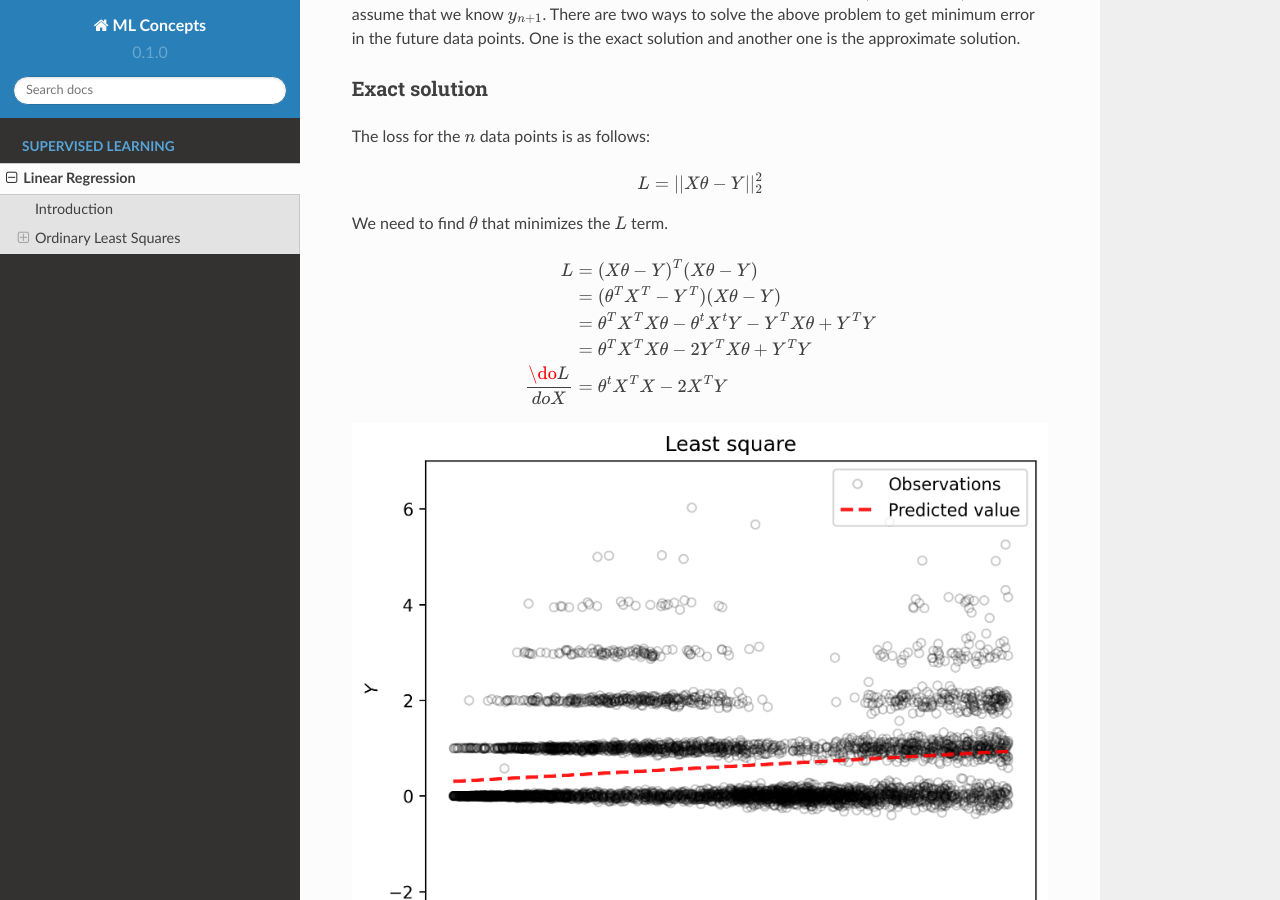
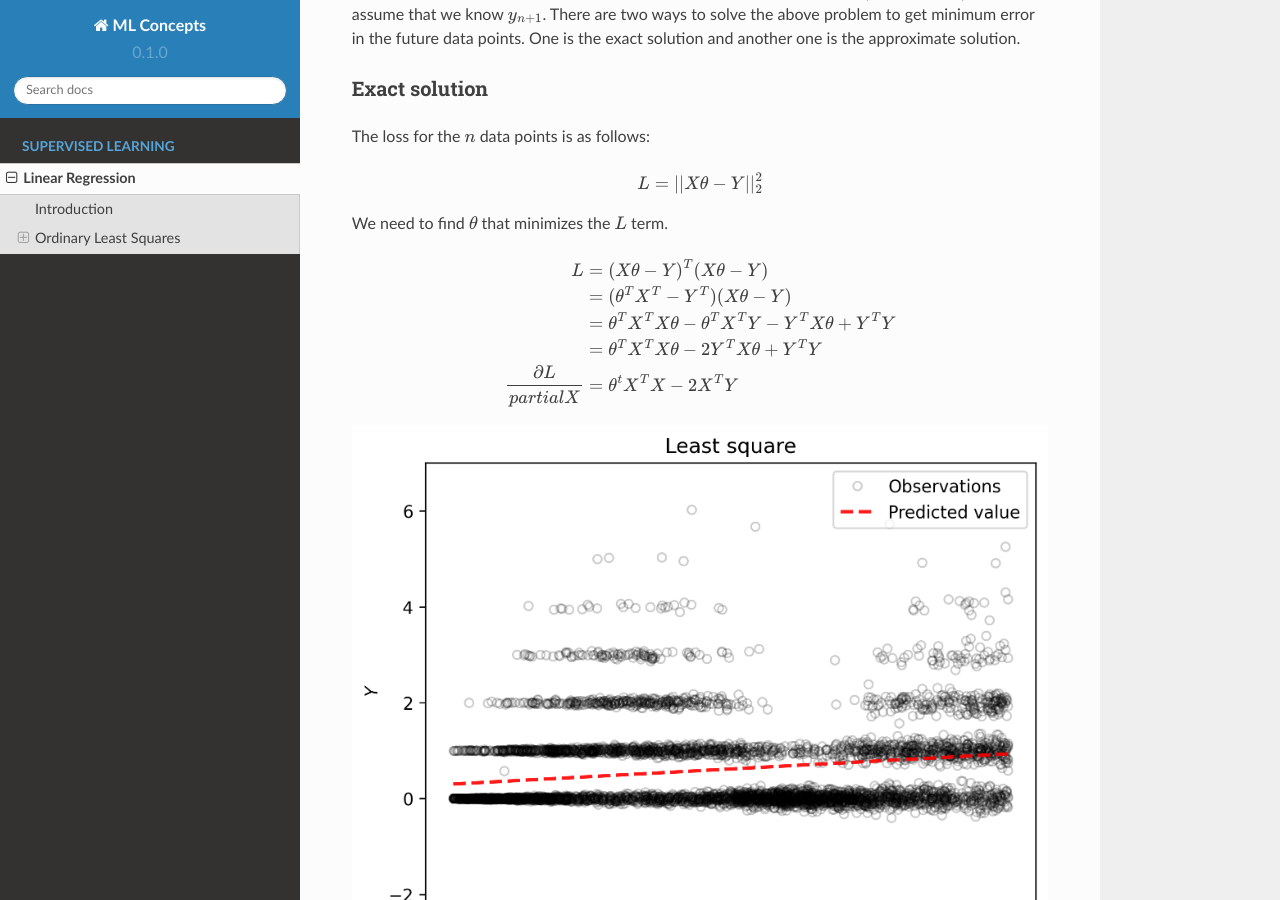
Before and after one commit to ghoshsubh/ML-project, a Sphinx documentation site: the page built from docs/source/Linear_regression.rst, in a window 1280 px wide and 900 px high, scrolled down 1099 px. Built offline with Sphinx 7.4.7 and the Read the Docs theme 2.0.0, drawn with Linux system fonts in a browser that asks for light colours.

Commit message:
Update Linear_regression.rst

```diff
--- a/docs/source/Linear_regression.rst
+++ b/docs/source/Linear_regression.rst
@@ -59,11 +59,11 @@ We need to find :math:`\theta` that minimizes the :math:`L` term.
 
     &=(\theta^T X^T - Y^T)(X \theta - Y)
 
-    &= \theta^T X^T X \theta - \theta^t X^t Y - Y^T X \theta + Y^T Y
+    &= \theta^T X^T X \theta - \theta^T X^T Y - Y^T X \theta + Y^T Y
 
     &= \theta^T X^T X \theta - 2 Y^T X \theta + Y^T Y
 
-  \frac{\do{L}}{do{X}} &= \theta^t X^T X - 2 X^T Y
+  \frac{\partial L}{partial X} &= \theta^t X^T X - 2 X^T Y
 
 
 
```
